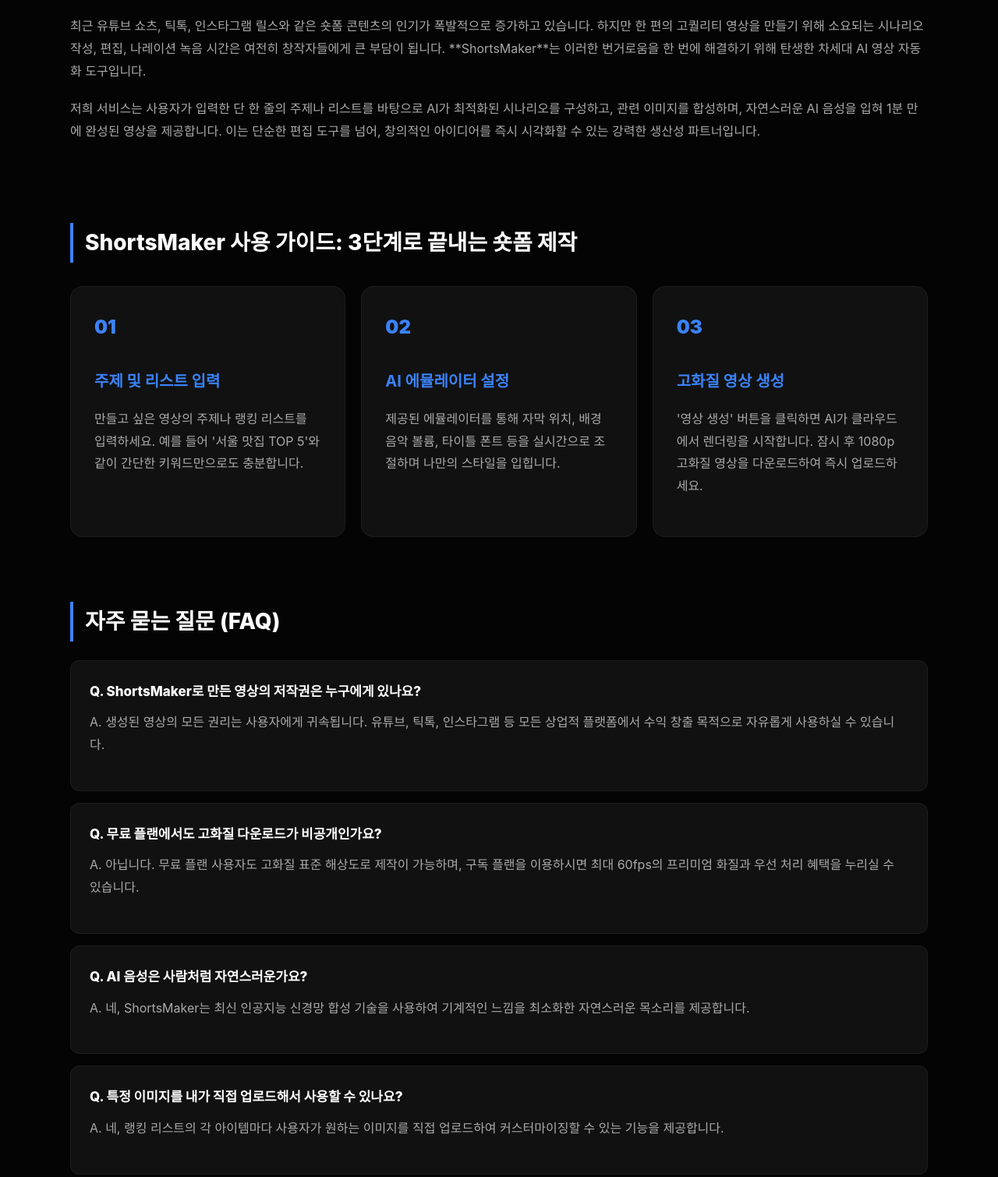
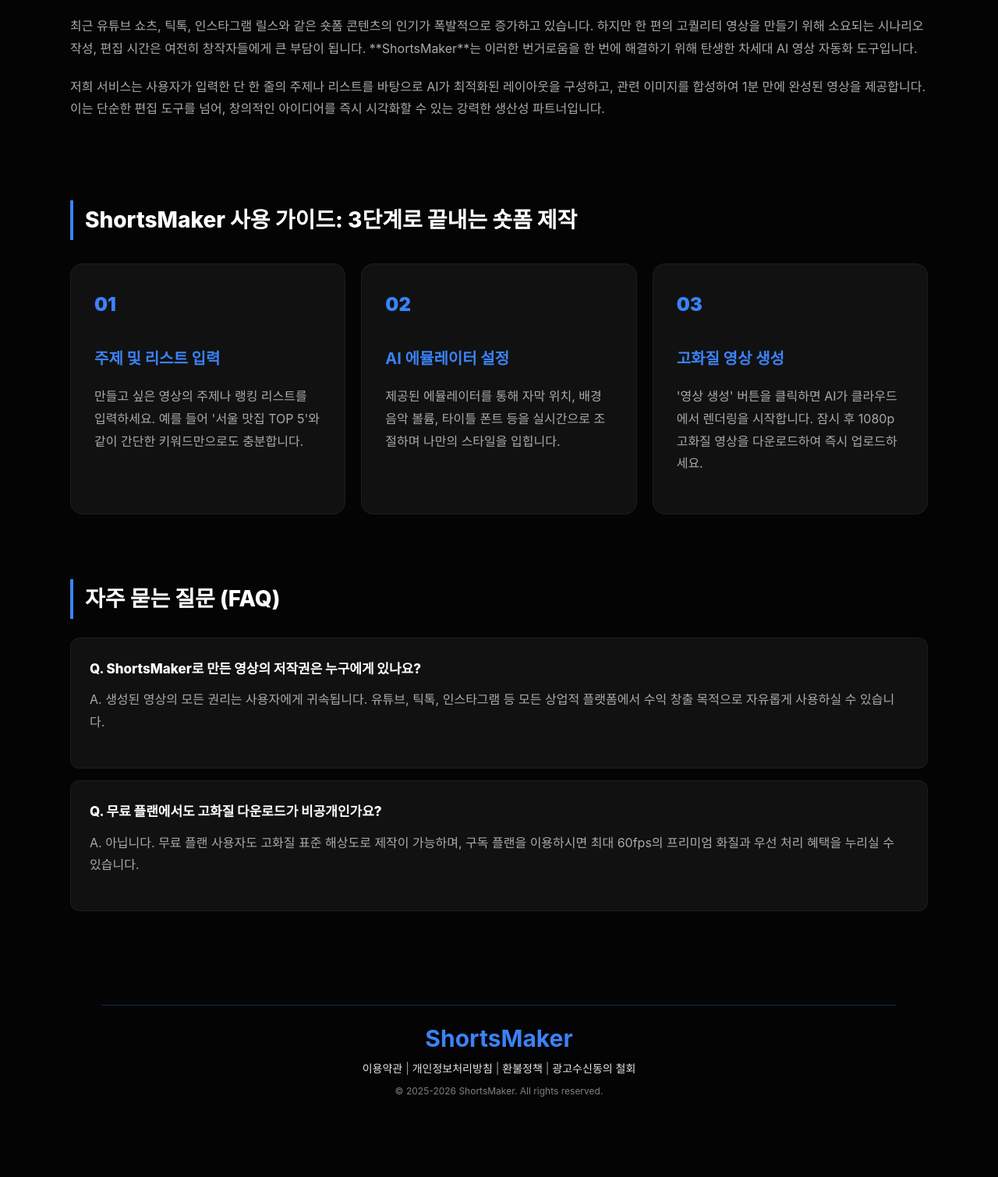
Before and after one commit to Felix-shin0514/ShortsMaker, a website: page dashboard.html in a window 1280 px wide. Shown: the part 2240-3750 px from the top of the page at 78% size. After the commit the page ends 3696 px from the top, so only its background shows below. Drawn offline with Linux system fonts and the light colour scheme; no server answers.

Commit message:
fix: remove non-existent features from informational content

```diff
--- a/dashboard.html
+++ b/dashboard.html
@@ -141,13 +141,11 @@
       <article class="seo-block">
         <h2>AI 쇼츠 영상 제작의 미래: 왜 ShortsMaker인가?</h2>
         <p>
-          최근 유튜브 쇼츠, 틱톡, 인스타그램 릴스와 같은 숏폼 콘텐츠의 인기가 폭발적으로 증가하고 있습니다. 하지만 한 편의 고퀄리티 영상을 만들기 위해 소요되는 시나리오 작성, 편집, 나레이션 녹음
-          시간은 여전히
+          최근 유튜브 쇼츠, 틱톡, 인스타그램 릴스와 같은 숏폼 콘텐츠의 인기가 폭발적으로 증가하고 있습니다. 하지만 한 편의 고퀄리티 영상을 만들기 위해 소요되는 시나리오 작성, 편집 시간은 여전히
           창작자들에게 큰 부담이 됩니다. **ShortsMaker**는 이러한 번거로움을 한 번에 해결하기 위해 탄생한 차세대 AI 영상 자동화 도구입니다.
         </p>
         <p>
-          저희 서비스는 사용자가 입력한 단 한 줄의 주제나 리스트를 바탕으로 AI가 최적화된 시나리오를 구성하고, 관련 이미지를 합성하며, 자연스러운 AI 음성을 입혀 1분 만에 완성된 영상을 제공합니다.
-          이는 단순한
+          저희 서비스는 사용자가 입력한 단 한 줄의 주제나 리스트를 바탕으로 AI가 최적화된 레이아웃을 구성하고, 관련 이미지를 합성하여 1분 만에 완성된 영상을 제공합니다. 이는 단순한
           편집 도구를 넘어, 창의적인 아이디어를 즉시 시각화할 수 있는 강력한 생산성 파트너입니다.
         </p>
       </article>
@@ -186,14 +184,6 @@
             <p class="faq-a">A. 아닙니다. 무료 플랜 사용자도 고화질 표준 해상도로 제작이 가능하며, 구독 플랜을 이용하시면 최대 60fps의 프리미엄 화질과 우선 처리 혜택을 누리실 수
               있습니다.</p>
           </div>
-          <div class="faq-item">
-            <span class="faq-q">Q. AI 음성은 사람처럼 자연스러운가요?</span>
-            <p class="faq-a">A. 네, ShortsMaker는 최신 인공지능 신경망 합성 기술을 사용하여 기계적인 느낌을 최소화한 자연스러운 목소리를 제공합니다.</p>
-          </div>
-          <div class="faq-item">
-            <span class="faq-q">Q. 특정 이미지를 내가 직접 업로드해서 사용할 수 있나요?</span>
-            <p class="faq-a">A. 네, 랭킹 리스트의 각 아이템마다 사용자가 원하는 이미지를 직접 업로드하여 커스터마이징할 수 있는 기능을 제공합니다.</p>
-          </div>
         </div>
       </article>
     </div>
```
